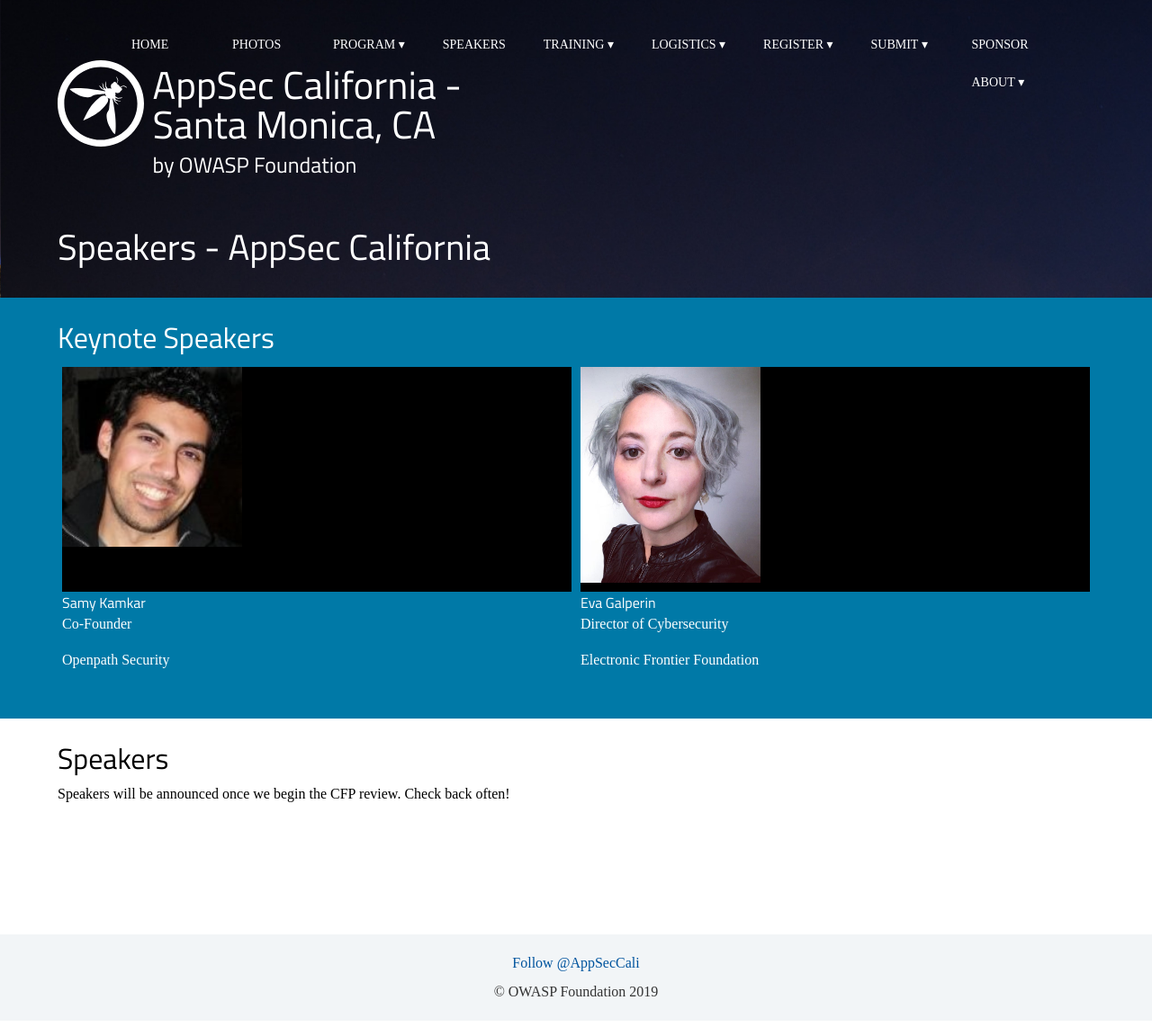
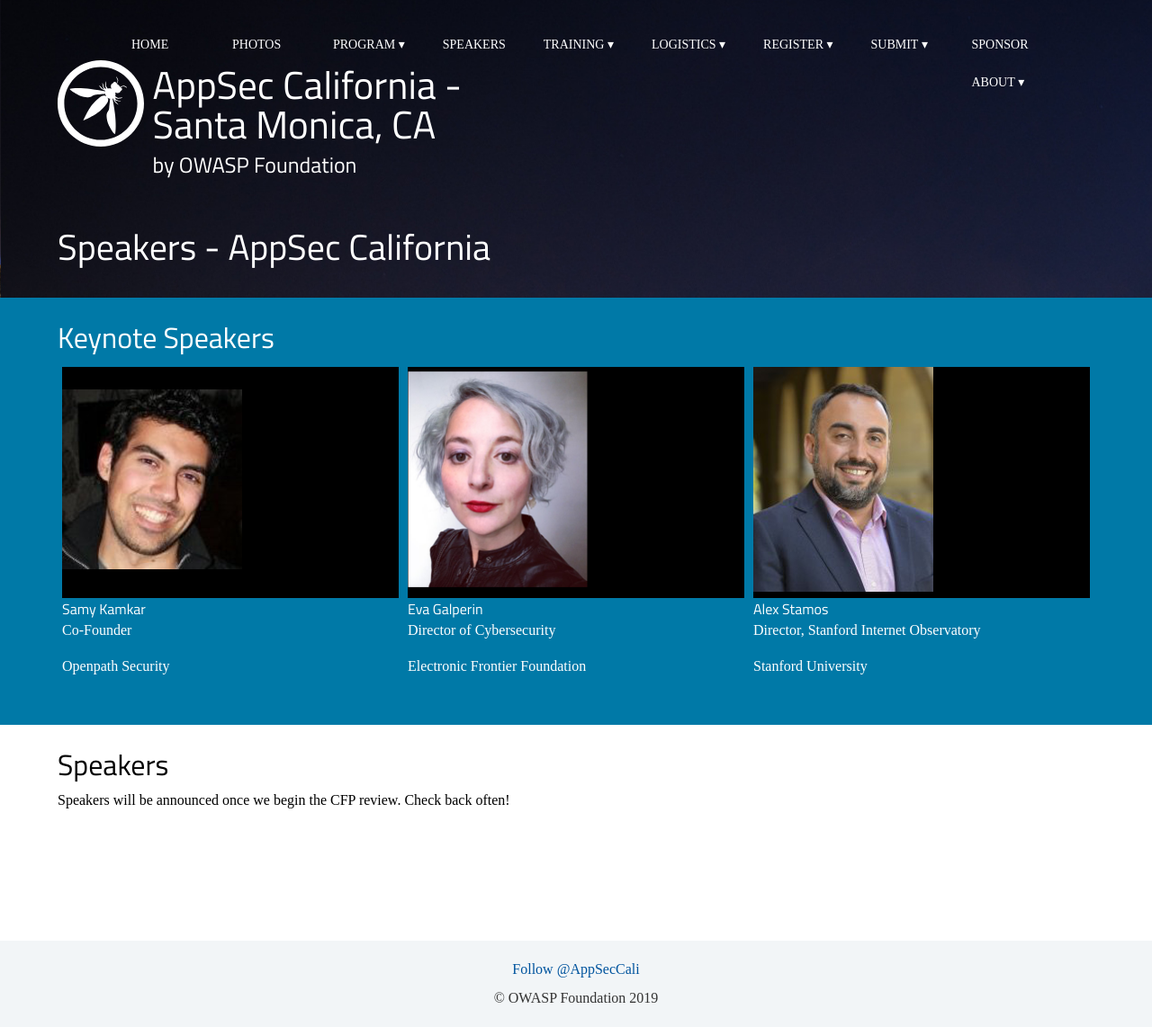
Before and after one commit to OWASP/2020-appseccalifornia, a Jekyll site: the page built from speakers/index.html, in a window 1280 px wide. Shown: the whole page at 90% size. Built offline with Jekyll 4.4.1, drawn with Linux system fonts in a browser that asks for light colours; some web fonts are replaced; comment, search, counter and statistics services are not loaded.

Commit message:
adding revised photos, stamos photos, etc

```diff
--- a/speakers/index.html
+++ b/speakers/index.html
@@ -10,17 +10,24 @@
 <div class="row">
         	<div class="column">
 		<div height="250" style="min-height:250px;background-color:black">
-		<img src="../../assets/images/speakers/samy.jpg" width="200"></img></div>
+		<img src="../../assets/images/speakers/samy_scaled.png" width="200"></img></div>
                 <h4>Samy Kamkar</h4>
                 <p>Co-Founder</p>
 		<p>Openpath Security</p></div>
 
 		<div class="column">
 		<div height="250" style="min-height:250px;background-color:black">
-		<img src="../../assets/images/speakers/eva_galperin.jpg" width="200"></img></div>
+		<img src="../../assets/images/speakers/eva_galperin_scaled.png" width="200"></img></div>
 		<h4>Eva Galperin</h4>
 		<p>Director of Cybersecurity</p>
 		<p>Electronic Frontier Foundation</p></div>
+
+		<div class="column">
+		<div height="250" style="min-height:250px;background-color:black">
+		<img src="../../assets/images/speakers/stamos_scaled.png" width="200"></img></div>
+		<h4>Alex Stamos</h4>
+		<p>Director, Stanford Internet Observatory</p>
+		<p>Stanford University</p>
 </div>
 
 </section>
```
Also changed, not shown: assets/images/speakers/eva_galperin_scaled.png (added), assets/images/speakers/samy_scaled.png (added), assets/images/speakers/stamos_scaled.png (added).
